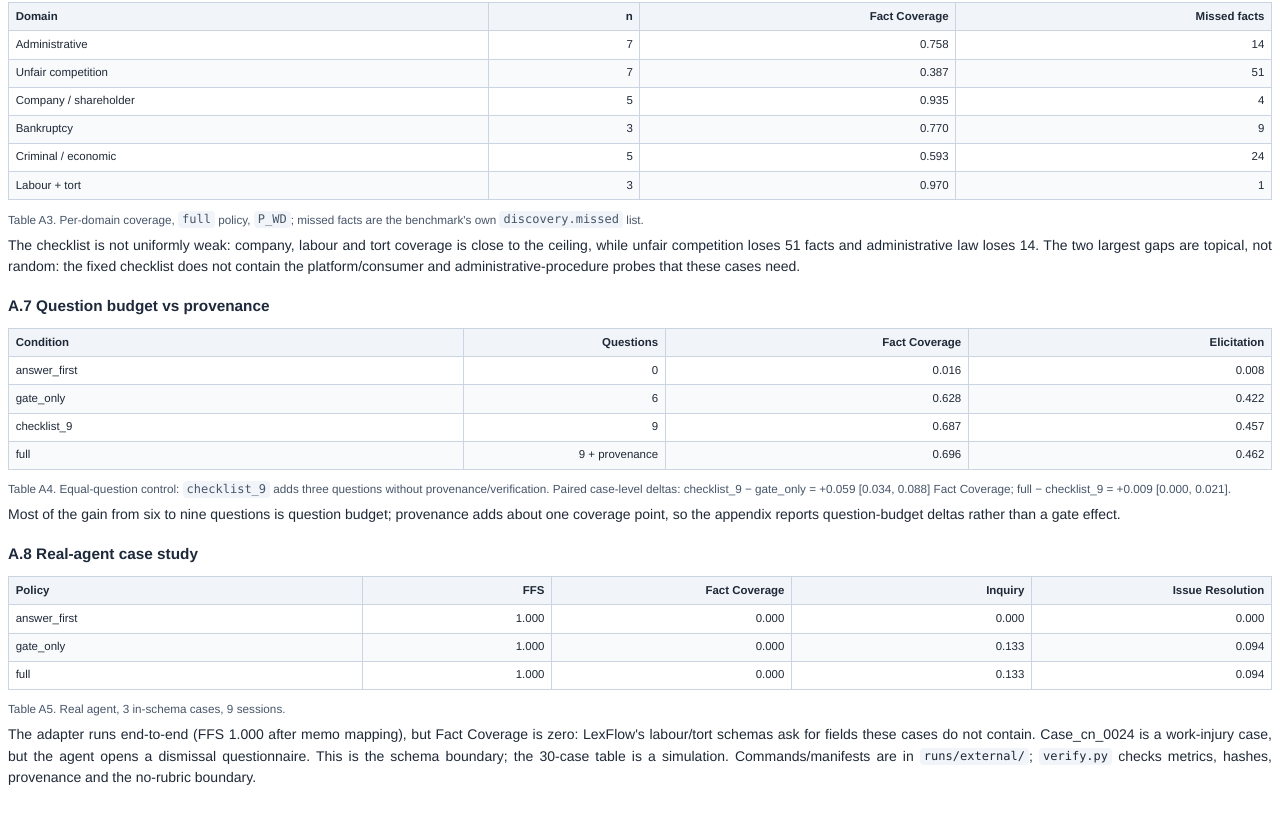
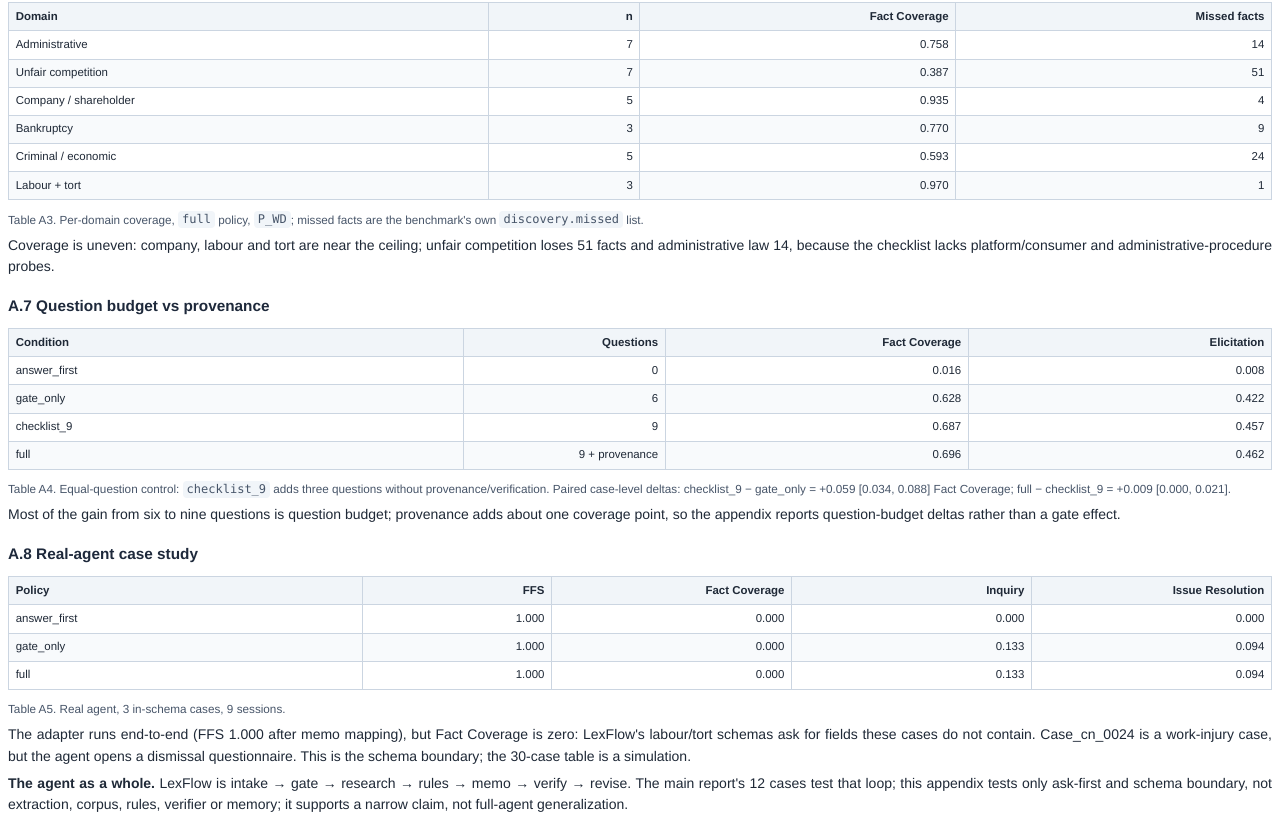
Before and after one commit to kimberlykk0731/lexflow, a plain HTML site: page report/External_Eval_Report.html in a window 1280 px wide. Shown: the part 1325-2149 px from the top of the page. Before the commit the page ends 2122 px from the top, so only its background shows below. Drawn offline with Linux system fonts and the light colour scheme.

Commit message:
Add whole-agent summary to external evaluation appendix

```diff
--- a/report/External_Eval_Report.html
+++ b/report/External_Eval_Report.html
@@ -170,10 +170,9 @@ memory revision. The real-agent case study in A.8 shows why the schema boundary
 <p class="note">Table A3. Per-domain coverage, <code>full</code> policy, <code>P_WD</code>;
 missed facts are the benchmark's own <code>discovery.missed</code> list.</p>
 
-<p>The checklist is not uniformly weak: company, labour and tort coverage is close to the
-ceiling, while unfair competition loses 51 facts and administrative law loses 14. The two largest
-gaps are topical, not random: the fixed checklist does not contain the platform/consumer and
-administrative-procedure probes that these cases need.</p>
+<p>Coverage is uneven: company, labour and tort are near the ceiling; unfair competition loses 51
+facts and administrative law 14, because the checklist lacks platform/consumer and
+administrative-procedure probes.</p>
 
 <h3>A.7 Question budget vs provenance</h3>
 
@@ -217,8 +216,12 @@ coverage point, so the appendix reports question-budget deltas rather than a gat
 <p>The adapter runs end-to-end (FFS 1.000 after memo mapping), but Fact Coverage is zero:
 LexFlow's labour/tort schemas ask for fields these cases do not contain. Case_cn_0024 is a
 work-injury case, but the agent opens a dismissal questionnaire. This is the schema boundary;
-the 30-case table is a simulation. Commands/manifests are in <code>runs/external/</code>;
-<code>verify.py</code> checks metrics, hashes, provenance and the no-rubric boundary.</p>
+the 30-case table is a simulation.</p>
+
+<p><b>The agent as a whole.</b> LexFlow is intake → gate → research → rules → memo → verify →
+revise. The main report's 12 cases test that loop; this appendix tests only ask-first and schema
+boundary, not extraction, corpus, rules, verifier or memory; it supports a narrow claim, not
+full-agent generalization.</p>
 
 </body>
 </html>
```
Also changed, not shown: 1 other file.
